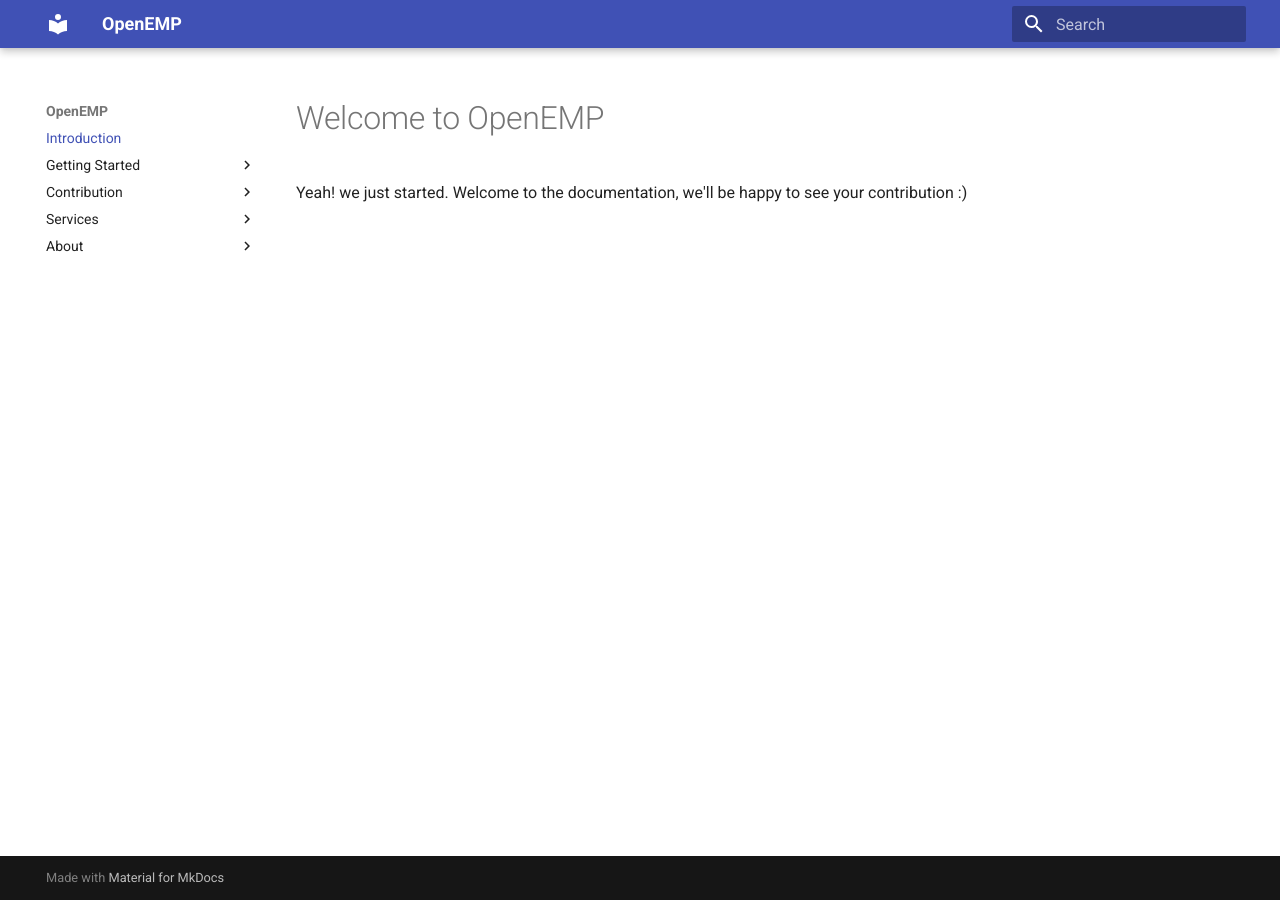
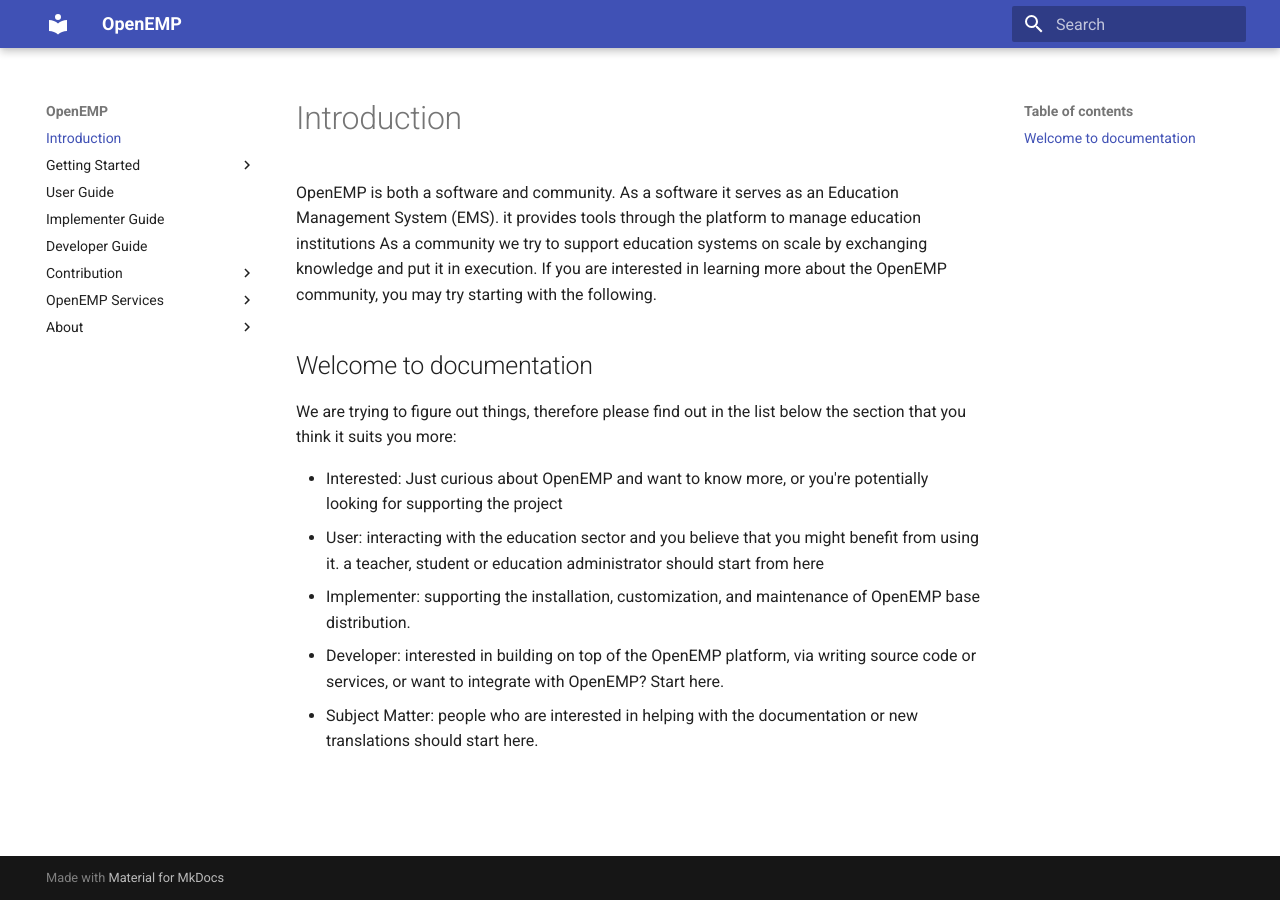
Before and after one commit to openemp/openemp-documentation, an MkDocs documentation site: the page built from docs/index.md, in a window 1280 px wide. Built offline with MkDocs 1.6.1 and Material for MkDocs 9.7.7, drawn with Linux system fonts in a browser that asks for light colours.

Commit message:
Add introduction content

```diff
--- a/docs/index.md
+++ b/docs/index.md
@@ -1,3 +1,14 @@
-# Welcome to OpenEMP
+OpenEMP is both a software and community.
+As a software it serves as an Education Management System (EMS). it provides tools through the platform to manage education institutions
+As a community we try to support education systems on scale by exchanging knowledge and put it in execution.
+If you are interested in learning more about the OpenEMP community, you may try starting with the following.
 
-Yeah! we just started. Welcome to the documentation, we'll be happy to see your contribution :)
+## Welcome to documentation
+
+We are trying to figure out things, therefore please find out in the list below the section that you think it suits you more:
+
+* Interested: Just curious about OpenEMP and want to know more, or you're potentially looking for supporting the project
+* User: interacting with the education sector and you believe that you might benefit from using it. a teacher, student or education administrator should start from here
+* Implementer: supporting the installation, customization, and maintenance of OpenEMP base distribution.
+* Developer: interested in building on top of the OpenEMP platform, via writing source code or services, or want to integrate with OpenEMP? Start here.
+* Subject Matter: people who are interested in helping with the documentation or new translations should start here.
--- /dev/null
+++ b/docs/services/users.md
@@ -0,0 +1 @@
+### User Service Documentation
--- a/mkdocs.yml
+++ b/mkdocs.yml
@@ -11,11 +11,15 @@ markdown_extensions:
 nav:
   - Introduction: 'index.md'
   - Getting Started:
-    - Run OpenEMP: 'getting-started/start.md'
+      - Run OpenEMP: 'getting-started/start.md'
+  - User Guide: ''
+  - Implementer Guide: ''
+  - Developer Guide: ''
   - Contribution:
     - Code of Conduct: 'contribution/code-of-conduct.md'
     - How To Contribute: 'contribution/how-to-contribute.md'
-  - Services:
-    - Configurator: 'services/configurator.md'
+  - OpenEMP Services:
+    - User Service: 'services/users.md'
   - About:
+    - Get in touch: 'about/contact.md'
     - License: 'about/license.md'
```
Also changed, not shown: README.md (+49 -2 lines), docs/about/contact.md (added, +9 -0 lines), docs/services/configurator.md (deleted, +0 -3 lines).
